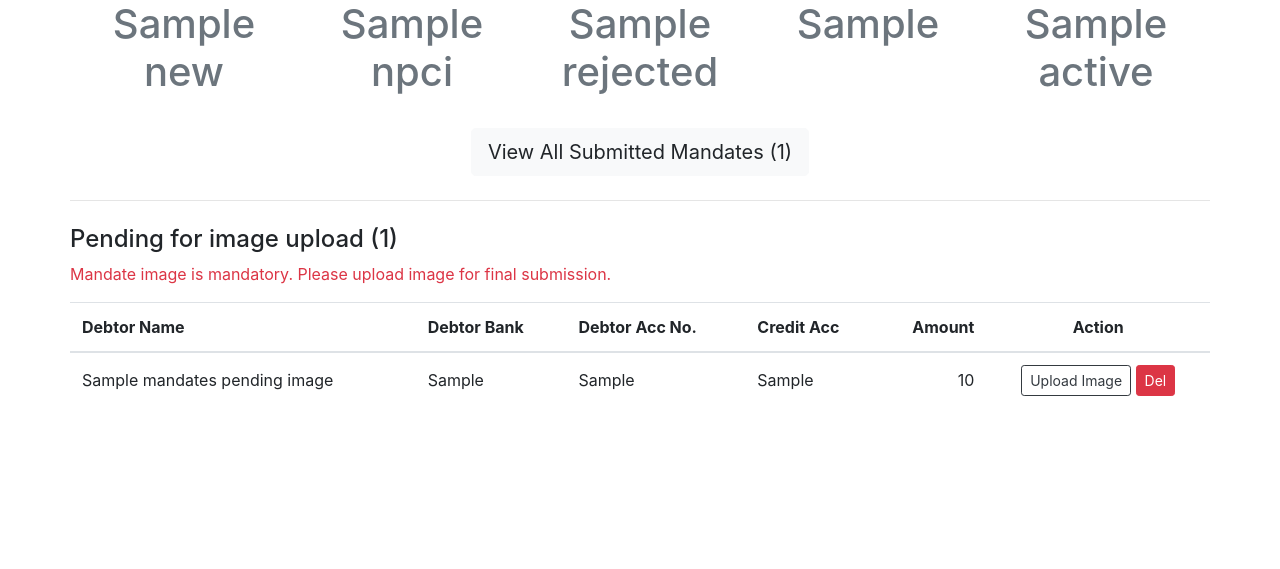
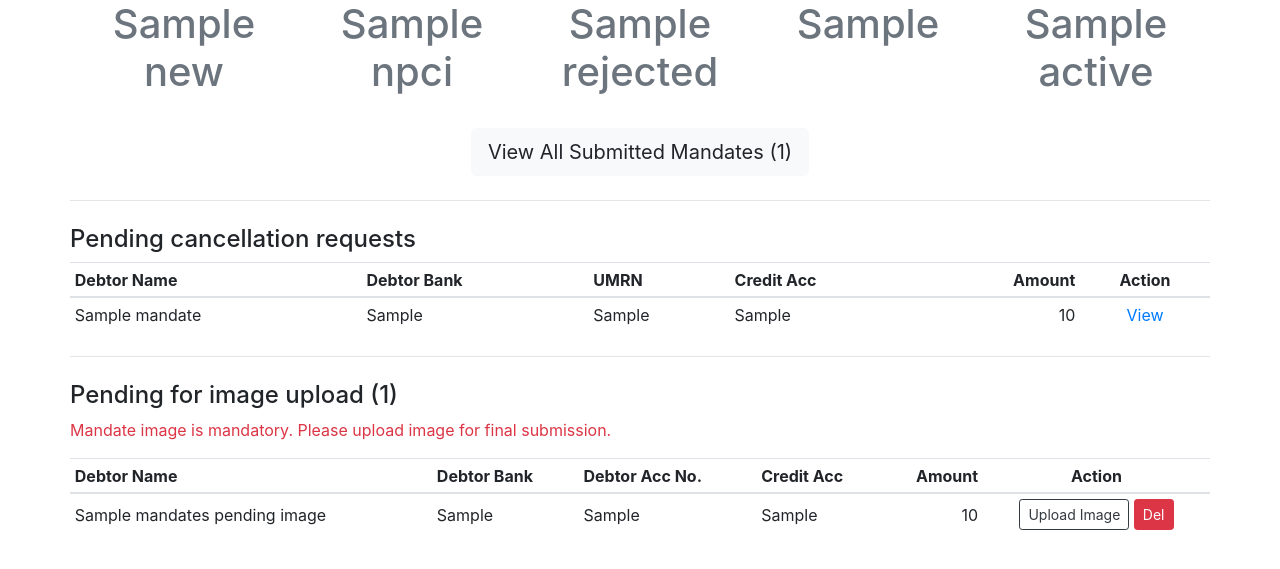
Before and after one commit to thegaurav15/mms, a Django app: template mandate/templates/mandate/index.html in a window 1280 px wide. Shown: the part 104-673 px from the top of the page. Run offline with Django 5.2, Linux system fonts and the light colour scheme; the template is opened without the code that fills it: most values are stand-ins (such as "Sample title", 1, 10 or a date in 2020); some libraries are stand-ins or nearby versions.

Commit message:
cancel mark/req done

```diff
--- a/mandate/templates/mandate/index.html
+++ b/mandate/templates/mandate/index.html
@@ -48,6 +48,36 @@
     <a href="{% url 'mandate:paginate' pagenum=1 %}" type="button" class="btn btn-light btn-lg">View All Submitted Mandates ({{ mandates.count }})</a>
   </div>
 
+  {% if cancelation_req %}
+  <hr class="my-4">
+  <h4>Pending cancellation requests</h4>
+  <table class="table table-sm">
+    <thead>
+      <tr>
+        <th scope="col">Debtor Name</th>
+        <th scope="col">Debtor Bank</th>
+        <th scope="col">UMRN</th>
+        <th scope="col">Credit Acc</th>
+        <th scope="col" class="text-right">Amount</th>
+        <th scope="col" class="text-center">Action</th>
+      </tr>
+    </thead>
+    <tbody>
+      {% for p in cancelation_req %}
+      <tr>
+        <td class="align-middle">{{p.mandate.debtor_name}}</td>
+        <td class="align-middle">{{p.mandate.debtor_bank}}</td>
+        <td class="align-middle">{{p.npci_umrn}}</td>
+        <td class="align-middle">{{p.mandate.credit_account}}</td>
+        <td class="text-right align-middle">{{p.mandate.amount|intcomma}}</td>
+        <td class="align-middle text-center"><a href="{% url 'mandate:mandate_detail' p.mandate.id %}">View</a></td>
+      </tr>
+      {% endfor %}
+    </tbody>
+  </table>
+  {% endif %}
+
+
 
   <hr class="my-4">
 
@@ -55,7 +85,7 @@
   <!-- image upload pending -->
   <h4>Pending for image upload ({{ mandates_pending_image.count }})</h4>
   <p class="text-danger">Mandate image is mandatory. Please upload image for final submission.</p>
-  <table class="table">
+  <table class="table table-sm">
     <thead>
       <tr>
         <th scope="col">Debtor Name</th>
--- a/mandate/views.py
+++ b/mandate/views.py
@@ -31,6 +31,8 @@ def index(request):
 	context['rejected'] = mandates.filter(presentation__npci_status='Rejected').count()
 	context['rejected_no_response'] = mandates.filter(presentation__npci_status='Rejected', presentation__npci_reason_code__exact=None).count()
 	context['active'] = mandates.filter(presentation__npci_status='Active').count()
+
+	context['cancelation_req'] = Presentation.objects.filter(cancel_req_flg=True, cancel_flg=False, id__in=base_queryset.values_list('presentation__id', flat=True))
 
 	return render(request, "mandate/index.html", context)
 
```
